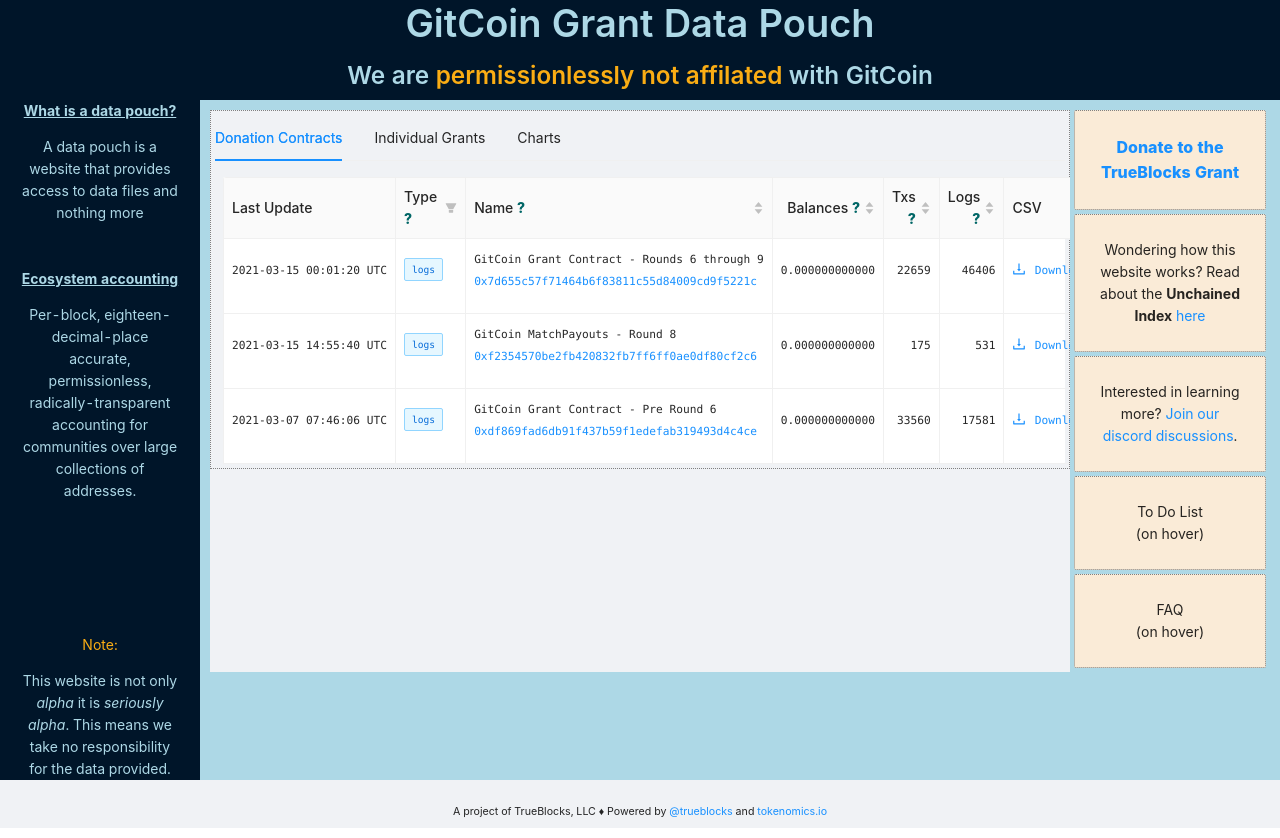
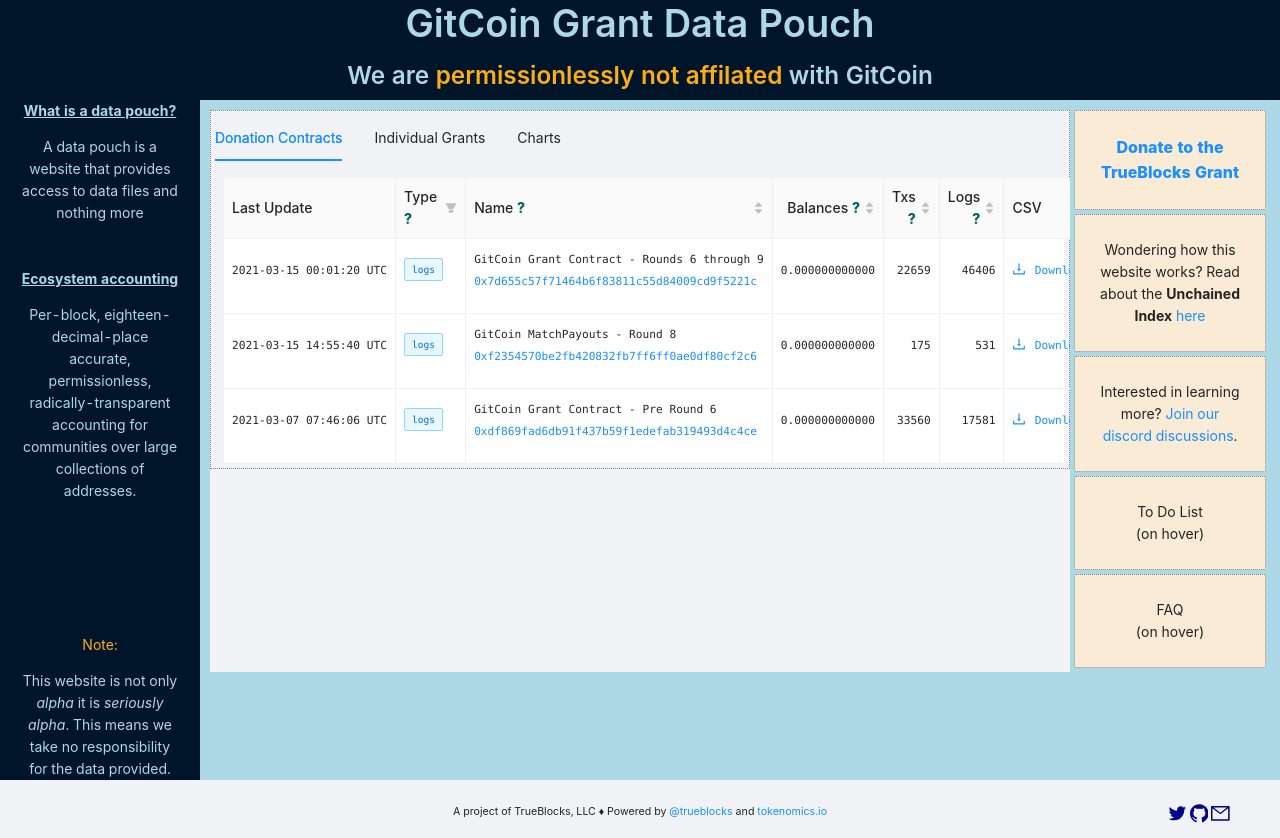
Before and after one commit to tjayrush/tokenomics.io, a React (Create React App) app: page / in a window 1280 px wide. Built offline with nearby package versions, Linux system fonts and the light colour scheme.

Commit message:
Updating website

```diff
--- a/src/App.js
+++ b/src/App.js
@@ -8,9 +8,10 @@
 
 import {faq_title, faq_text} from './FAQ.js';
 import {grantsData} from './grants-data.js';
-import {columns} from './data-columns.js';
+import { columns } from './data-columns.js';
+import { Foot } from './Foot.js'
 
-const {Header, Footer, Sider, Content} = Layout;
+const { Header, Sider, Content } = Layout;
 const {Title, Paragraph, Text} = Typography;
 const {TabPane} = Tabs;
 const Table = (props) => {
@@ -68,15 +69,6 @@
         </Title>
       </Typography>
     </Header>
-  );
-};
-
-export const Foot = () => {
-  return (
-    <Footer style={{height: '10px', fontSize: '8pt'}}>
-      A project of TrueBlocks, LLC &diams; Powered by <a href='https://twitter.com/trueblocks'>@trueblocks</a> and{' '}
-      <a href='http://tokenomics.io'>tokenomics.io</a>
-    </Footer>
   );
 };
 
--- a/src/FAQ.js
+++ b/src/FAQ.js
@@ -2,6 +2,25 @@
 
 export const faq_text = (
   <ul style={{marginLeft: '-20px'}}>
+    <li>
+      <b>What is a data pouch?</b>
+      <br />
+      <div>
+        A data pouch is a word we came up with yesterday. It means just like it sounds (it's a pouch),<br />
+        a place to put things. We're putting all the events generated by any of the GitCoin-related smart<br />
+        contracts in this pouch.
+      </div>
+    </li>
+    <li>
+      <b>What is even this website?</b>
+      <br />
+      <div>
+        This website present Gitcoin log data from two perspectives. The first is from the perspective of the<br />
+        developer or the smart contracts. The second is from the perspective of the individual grant addresses.<br />
+        The website is an experiment in monitoring and presenting the activity on a large collection of addresses<br />
+        in a full permissionless way that we call <i>ecosystem accounting</i>.
+      </div>
+    </li>
     <li>
       <b>May I download the entire data dump in a single file?</b>
       <br />
@@ -11,24 +30,31 @@
       <b>What does your infrastructure look like? Are you running your own Ethereum nodes?</b>
       <br />
       <div>
-            We currently run two OpenEthereum archive nodes in house (soon to be <a href="http://twitter.com/@turbogeth">TurboGeth</a>).<br />
-            About four years ago, we made a capital investment of about $2,500 and<br />
-            have upgrade twice to increase the available hard drive space (Raid 0, 12 TB currently)<br />
-            We also pay about $30.00 US per month for a Digital Ocean server.
+        We currently run two OpenEthereum archive nodes in-house (we're soon switching to{' '}
+        <a href='http://twitter.com/@turbogeth'>TurboGeth</a>).
+        <br />
+        About four years ago, we made a capital investment of $2,500 and have upgraded twice<br />
+        to increase the hard-drive space (Raid 0, 12 TB currently). We also pay about $30.00 US per<br />
+        month for a Digital Ocean server.
       </div>
     </li>
     <li>
       <b>Why do you only export logs?</b>
       <br />
-        <div>People are most familiar with logs. People's analytical piplines are already able to handle<br />
-        logs. Also -- that's as far as we've gotten. Stay tuned.</div>
+      <div>
+        People are most familiar with logs. People's analytical piplines are already able to handle
+        <br />
+        logs. Also -- that's as far as we've gotten. Stay tuned.
+      </div>
     </li>
     <li>
       <b>Are other data such as tracing data and accounting available?</b>
       <br />
       <div>
-            Currently, no. In the future, probably. Our tools already are able to produce<br />
-            trace data, log data, transactional data, accounting data, and other data.<br />
+        Currently, no. In the future, probably. Our tools already are able to produce
+        <br />
+        trace data, log data, transactional data, accounting data, and other data.
+        <br />
         Our website does not yet deliver that data. We're debating whether it should.
       </div>
     </li>
@@ -36,11 +62,16 @@
       <b>Why are you building this?</b>
       <br />
       <div>
-            Five years ago we fell in love with the idea of every-block, 18-decimal-place accurate<br />
-            permissionless, radically-transparent balance sheets and profit-and-loss statements. Before<br />
-            TrueBlocks, this was only a dream. We're trying to build that dream. We've since expanded the<br />
-            idea into something we call <i>Ecosystem Accounting</i> which means accounting for large ecosystems<br />
-            of inter-related addresses such as the GitCoin grant community. This is our first effort to realize<br />
+        Five years ago we fell in love with the idea of every-block, 18-decimal-place accurate
+        <br />
+        permissionless, radically-transparent balance sheets and profit-and-loss statements. Before
+        <br />
+        TrueBlocks, this was only a dream. We're trying to build that dream. We've since expanded the
+        <br />
+        idea into something we call <i>Ecosystem Accounting</i> which means accounting for large ecosystems
+        <br />
+        of inter-related addresses such as the GitCoin grant community. This is our first effort to realize
+        <br />
         that dream. Help us!
       </div>
     </li>
--- /dev/null
+++ b/src/Foot.js
@@ -0,0 +1,32 @@
+import React from 'react';
+import { Layout } from 'antd';
+import {TwitterOutlined, GithubOutlined, MailOutlined} from '@ant-design/icons';
+
+import './App.css';
+import 'antd/dist/antd.css';
+const {Footer} = Layout;
+
+export const Foot = () => {
+  return (
+    <Footer>
+      <div style={{height: '10px', fontSize: '8pt', display: 'grid', gridTemplateColumns: '1fr 10fr 1fr'}}>
+        <div style={{textAlign: 'left'}}></div>
+        <div>
+          A project of TrueBlocks, LLC &diams; Powered by <a href='https://twitter.com/trueblocks'>@trueblocks</a> and{' '}
+          <a href='http://tokenomics.io'>tokenomics.io</a>
+        </div>
+        <div style={{textAlign: 'right'}}>
+          <a rel='noreferrer' target='_blank' href='http://twitter.com/@trueblocks'>
+            <TwitterOutlined style={{fontSize: '14pt', color: 'darkblue'}} />
+          </a>{'  '}
+          <a rel='noreferrer' target='_blank' href='https://github.com/TrueBlocks'>
+            <GithubOutlined style={{fontSize: '14pt', color: 'darkblue'}} />
+          </a>{'  '}
+          <a rel='noreferrer' target='_blank' href='mailto:info@trueblocks.io'>
+            <MailOutlined style={{fontSize: '14pt', color: 'darkblue'}} />
+          </a>{' '}
+        </div>
+      </div>
+    </Footer>
+  );
+};
```
Lines whose indentation alone changed are shown as unchanged.
